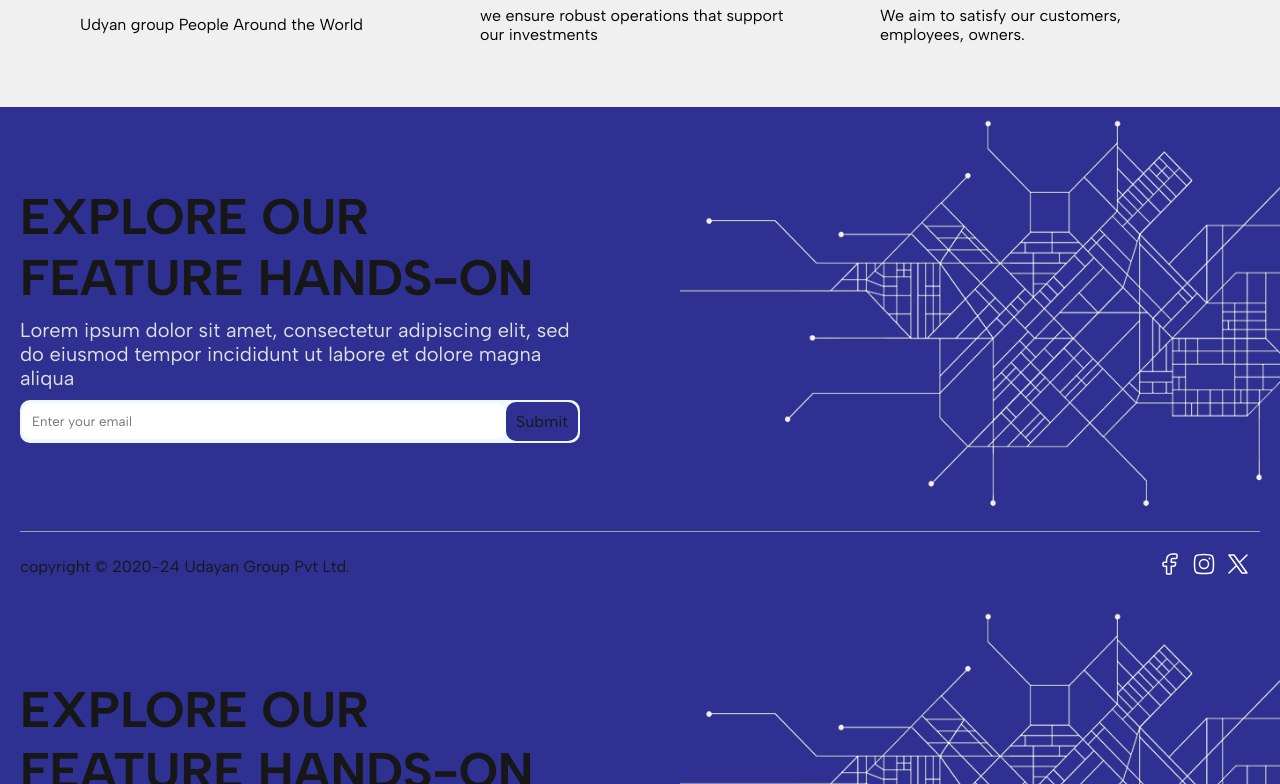
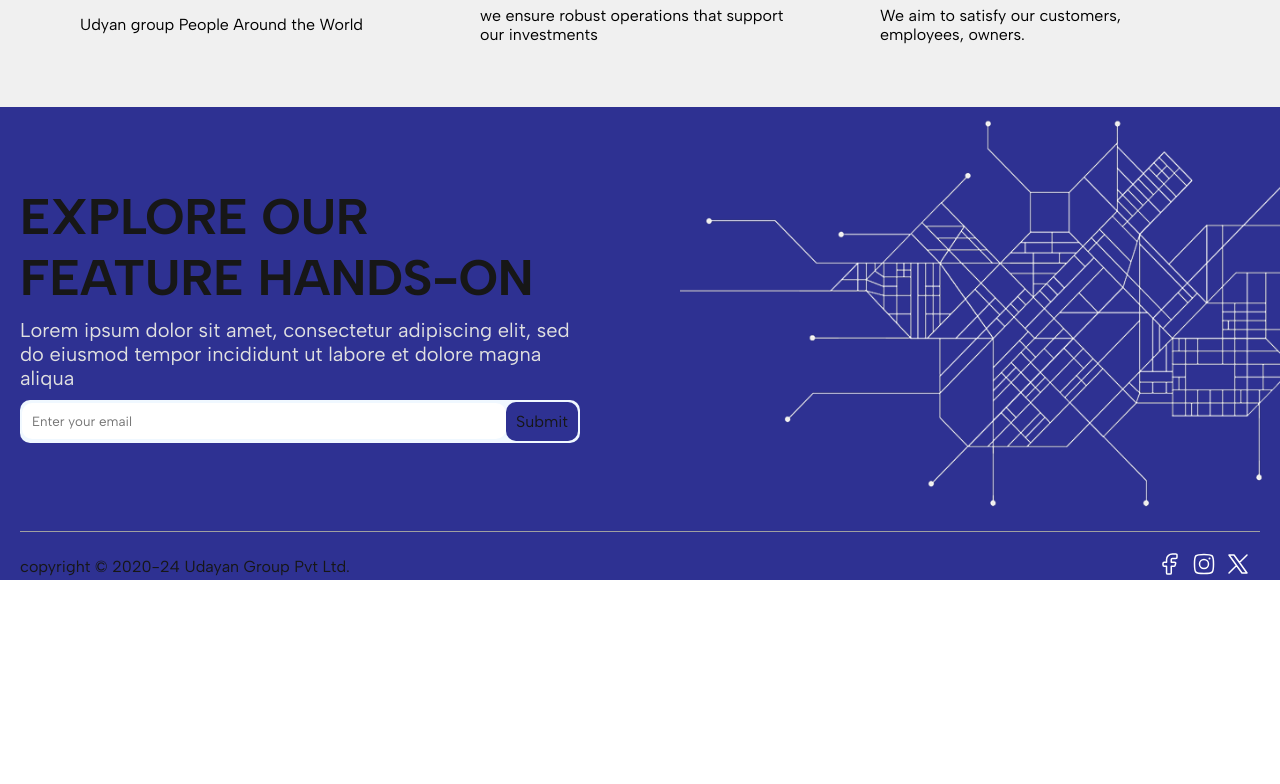
Before and after one commit to AmanSingh137/Udayan-Group, a Next.js app: page /community in a window 1280 px wide. Shown: the part 1796-2580 px from the top of the page. After the commit the page ends 2396 px from the top, so only its background shows below. Built offline with nearby package versions, Linux system fonts and the light colour scheme.

Commit message:
removing footer from bottom

```diff
--- a/app/CommunityPage.js
+++ b/app/CommunityPage.js
@@ -90,7 +90,6 @@ function CommunityPage() {
       <div>
         <NumberStrip></NumberStrip>
       </div>
-      <Footer></Footer>
     </div>
   );
 }
--- a/app/business/BusinessPage.js
+++ b/app/business/BusinessPage.js
@@ -73,7 +73,6 @@ function BusinessPage() {
           <Faq></Faq>
         </div>
       </div>
-      <Footer></Footer>
     </div>
   );
 }
```
